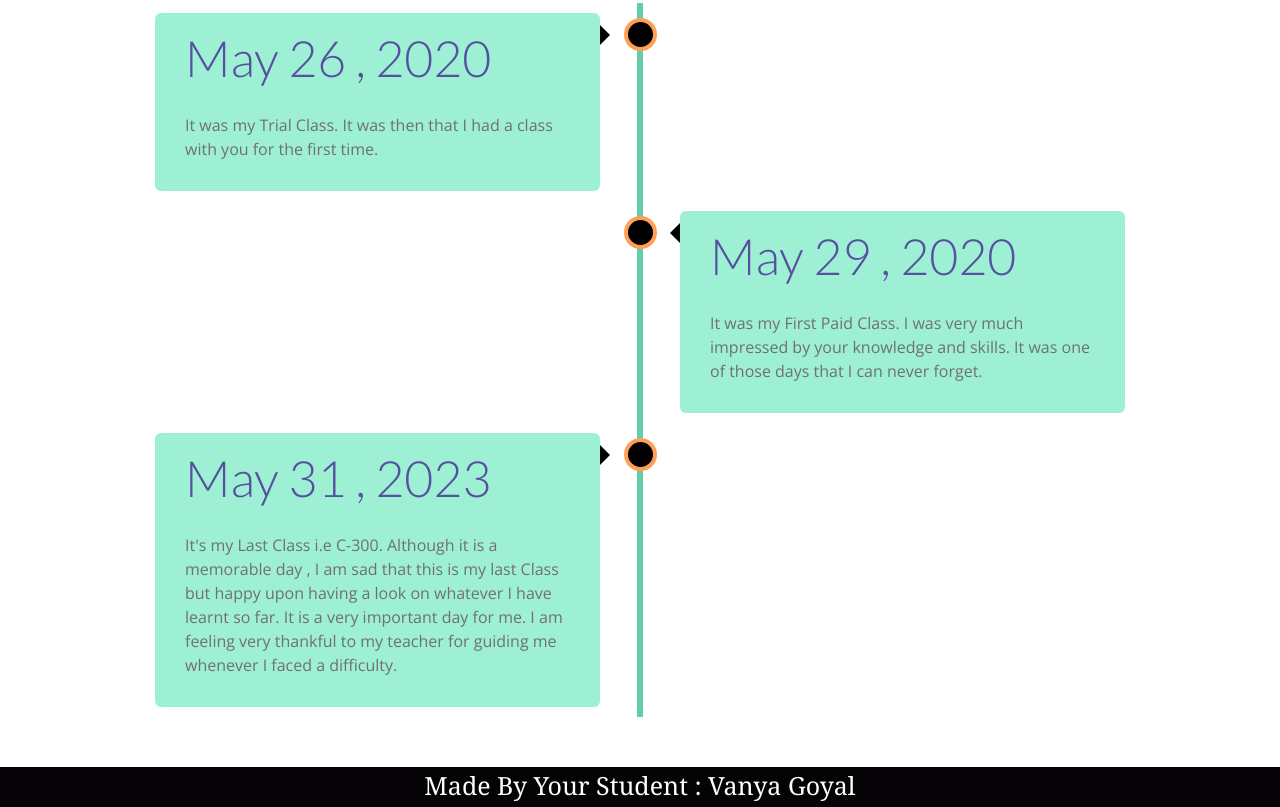
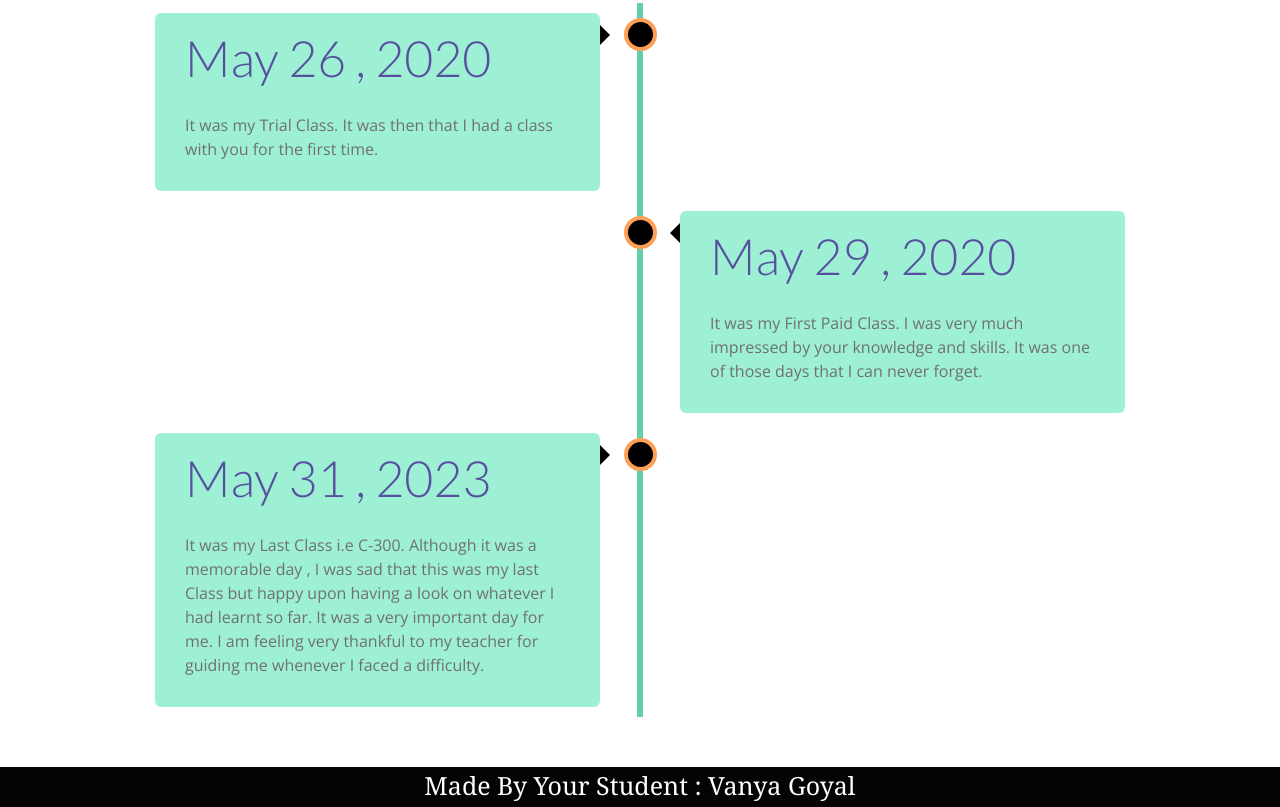
Before and after one commit to vanyagoyal/vanyagoyal.github.io, a plain HTML site: page index.html in a window 1280 px wide. Shown: the part 4014-4821 px from the top of the page. Drawn offline with nearby package versions, Linux system fonts and the light colour scheme; a web font is replaced by a local one.

Commit message:
Updated index.html

```diff
--- a/index.html
+++ b/index.html
@@ -2642,7 +2642,7 @@
 							<div class="container left">
 								<div class="content">
 									<h2>May 31 , 2023</h2>
-									<p>It's my Last Class i.e C-300. Although it is a memorable day , I am sad that this is my last Class but happy upon having a look on whatever I have learnt so far. It is a very important day for me. I am feeling very thankful to my teacher for guiding me whenever I faced a difficulty.</p>
+									<p>It was my Last Class i.e C-300. Although it was a memorable day , I was sad that this was my last Class but happy upon having a look on whatever I had learnt so far. It was a very important day for me. I am feeling very thankful to my teacher for guiding me whenever I faced a difficulty.</p>
 								</div>
 							</div>
 						</div>
```
